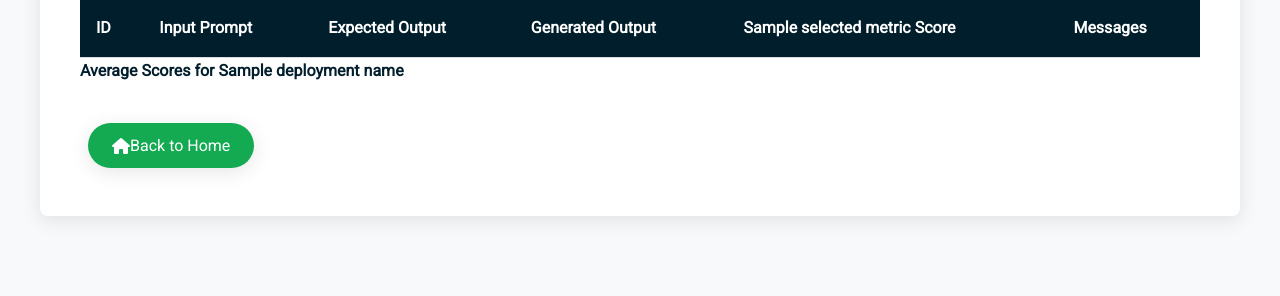
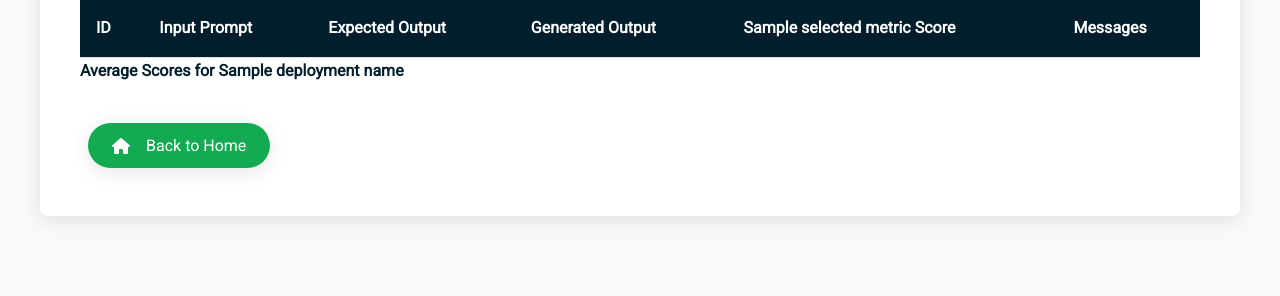
Before and after one commit to ranfysvalle02/autoeval-to-mongodb, a Python web app: template templates/test_results.html in a window 1280 px wide. Shown: the part 788-1084 px from the top of the page. Run offline with Jinja, Linux system fonts and the light colour scheme; the template is opened without the code that fills it: most values are stand-ins (such as "Sample title", 1, 10 or a date in 2020); lists and menus that the app fills with data are empty; some web fonts are replaced.

Commit message:
slight tweaks on style

```diff
--- a/static/styles.css
+++ b/static/styles.css
@@ -301,6 +301,10 @@ section h2 {
   cursor: not-allowed;
   transform: none;
   box-shadow: none;
+}
+
+.btn i{
+  margin-right:1em;
 }
 
 /* Microtransitions for Buttons */
--- a/templates/test_results.html
+++ b/templates/test_results.html
@@ -145,7 +145,7 @@
                                 {% endfor %}
                                 <td>
                                     <input type="hidden" id="messagesData_{{ case.test_case_id }}_{{ deployment_name }}" value='{{ case.messages | tojson }}'>
-                                    <button type="button" class="btn" onclick="openMessagesModal('{{ case.test_case_id }}', '{{ deployment_name }}')"><i class="fa fa-comments"></i> View Messages</button>
+                                    <button type="button" class="btn" onclick="openMessagesModal('{{ case.test_case_id }}', '{{ deployment_name }}')"><i class="fa fa-comments"></i> &gt;</button>
                                 </td>
                             </tr>
                             {% endfor %}
```
